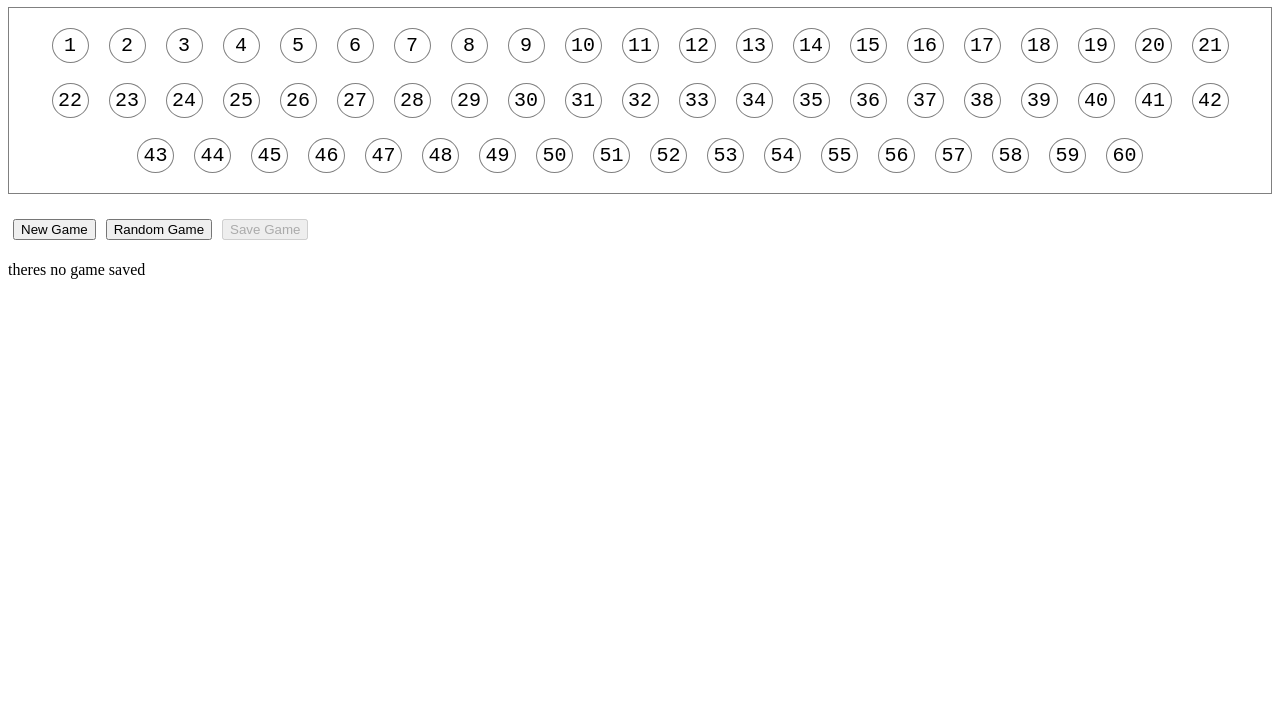
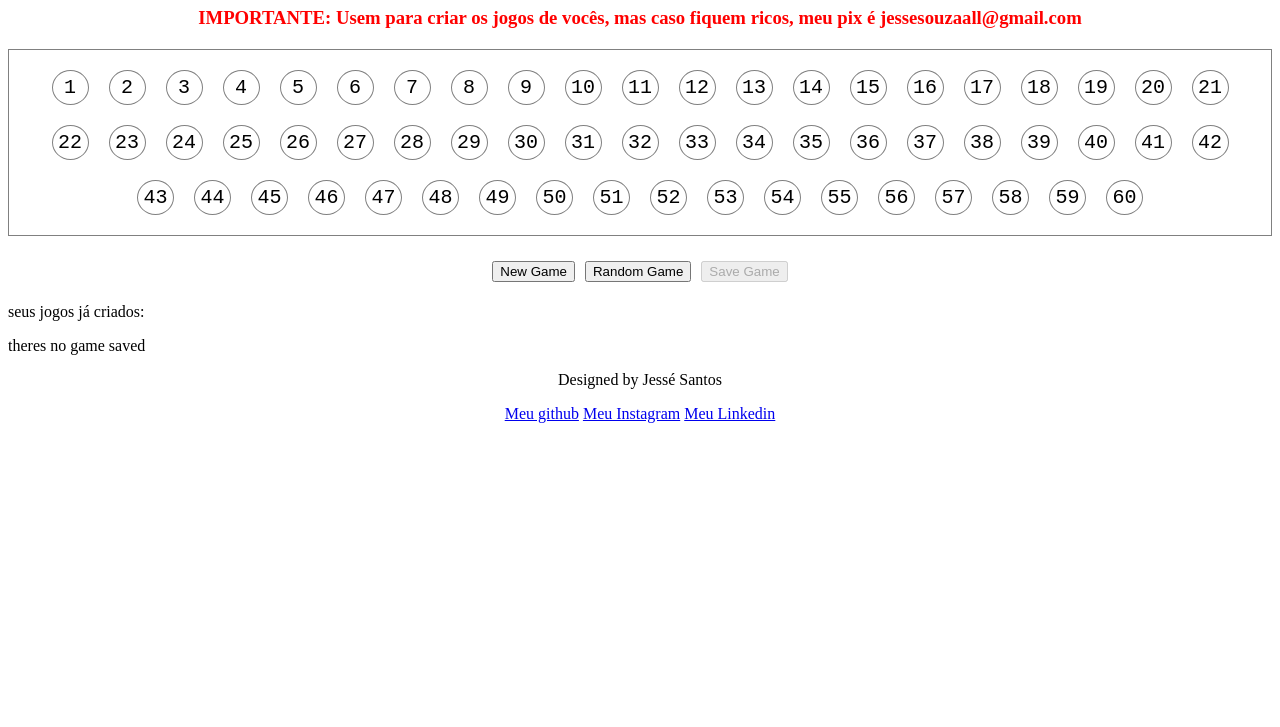
Before and after one commit to JesseFuzz/JogoDaMegaSena, a plain HTML site: page index.html in a window 1280 px wide. Shown: the part 73-800 px from the top of the page. Drawn offline with Linux system fonts and the light colour scheme.

Commit message:
finalizado algumas mudanças e pronto pra deploy

```diff
--- a/css/style.css
+++ b/css/style.css
@@ -32,3 +32,18 @@ button {
 .selected-number {
   background-color: lightgreen;
 }
+
+h1 {
+  text-align: center;
+}
+h3 {
+  text-align: center;
+  color: red;
+}
+#megasena-buttons {
+  text-align: center;
+}
+
+footer {
+  text-align: center;
+}
--- a/index.html
+++ b/index.html
@@ -11,11 +11,24 @@
   </head>
   <body>
     <h1>Mega Sena</h1>
-
-    <div id="megasena-board"></div>
-    <div id="megasena-buttons"><h2></h2></div>
-    <div id="megasena-saved-games"></div>
-
+    <h3>
+      IMPORTANTE: Usem para criar os jogos de vocês, mas caso fiquem ricos, meu
+      pix é jessesouzaall@gmail.com
+    </h3>
+    <main>
+      <div id="megasena-board"></div>
+      <div id="megasena-buttons"></div>
+      <p>seus jogos já criados:</p>
+      <div id="megasena-saved-games"></div>
+    </main>
+    <footer>
+      <p>Designed by Jessé Santos</p>
+      <a href="https://github.com/JesseFuzz">Meu github</a>
+      <a href="https://www.instagram.com/jesse.dwg/">Meu Instagram</a>
+      <a href="https://www.linkedin.com/in/jess%C3%A9-santos421/"
+        >Meu Linkedin</a
+      >
+    </footer>
     <script defer src="js/script.js"></script>
   </body>
 </html>
```
